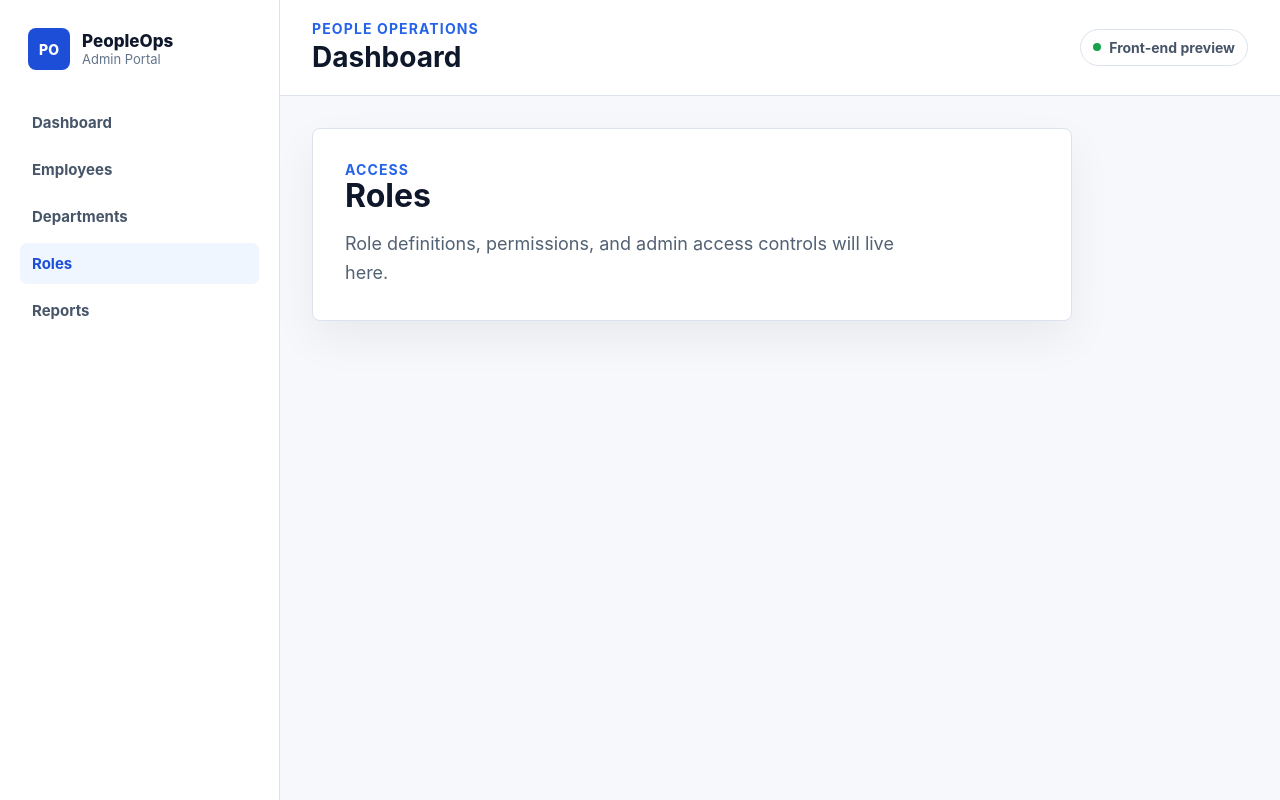
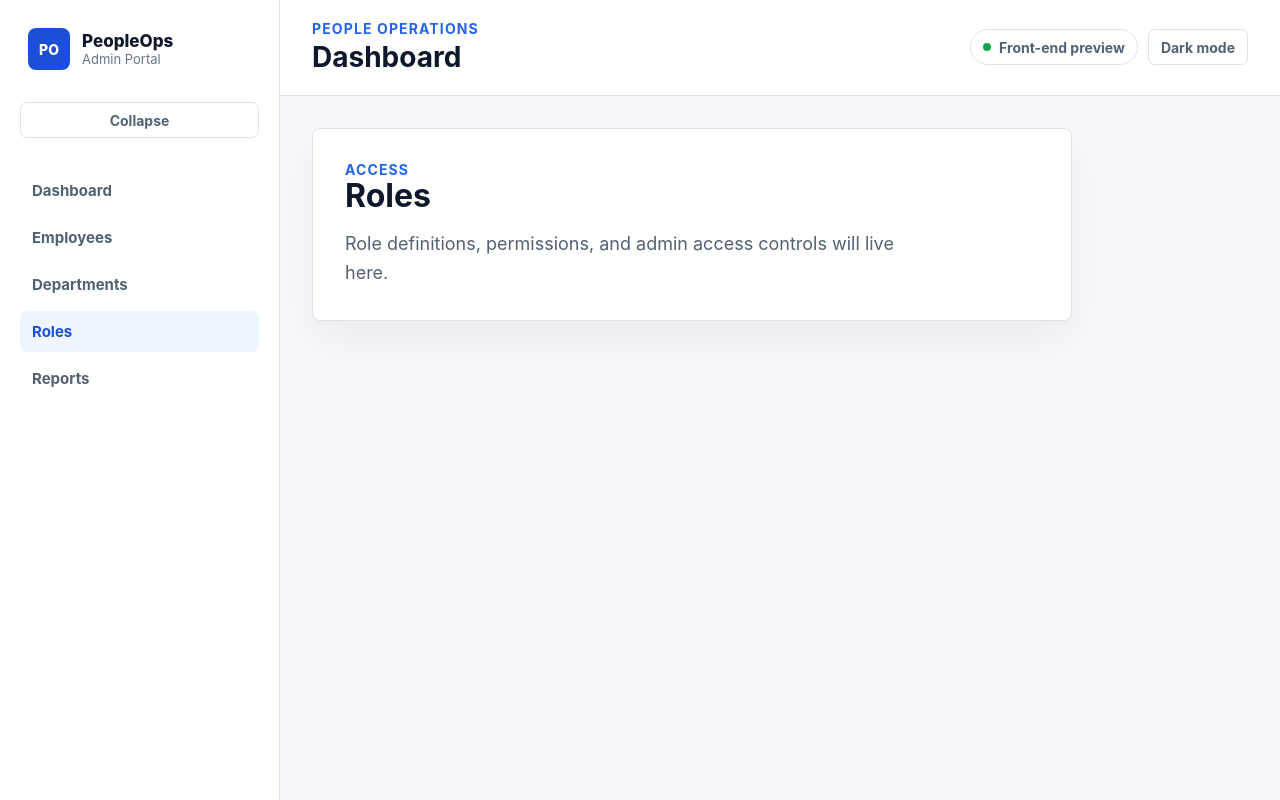
Before and after one commit to milanNbg/peopleops-admin-portal, a React (Vite) app: page /roles in a window 1280 px wide. Built offline with nearby package versions, Linux system fonts and the light colour scheme.

Commit message:
Add UI preferences context

```diff
--- a/src/App.scss
+++ b/src/App.scss
@@ -2,8 +2,13 @@
   min-height: 100vh;
   display: grid;
   grid-template-columns: 280px 1fr;
-  background: #f6f8fb;
-  color: #172033;
+  background: var(--color-page-bg);
+  color: var(--color-text);
+  transition: grid-template-columns 0.2s ease;
+}
+
+.app-shell.sidebar-collapsed {
+  grid-template-columns: 96px 1fr;
 }
 
 .sidebar {
@@ -11,8 +16,13 @@
   flex-direction: column;
   gap: 32px;
   padding: 28px 20px;
-  border-right: 1px solid #dce3ee;
-  background: #ffffff;
+  border-right: 1px solid var(--color-border);
+  background: var(--color-surface);
+}
+
+.sidebar-collapsed .sidebar {
+  align-items: center;
+  padding: 28px 14px;
 }
 
 .brand {
@@ -22,14 +32,18 @@
   padding: 0 8px;
 }
 
+.sidebar-collapsed .brand {
+  padding: 0;
+}
+
 .brand-mark {
   display: grid;
   width: 42px;
   height: 42px;
   place-items: center;
   border-radius: 8px;
-  background: #1d4ed8;
-  color: #ffffff;
+  background: var(--color-accent-strong);
+  color: var(--color-on-accent);
   font-size: 14px;
   font-weight: 800;
 }
@@ -42,14 +56,53 @@
 }
 
 .brand-name {
-  color: #0f172a;
+  color: var(--color-heading);
   font-size: 17px;
   font-weight: 800;
 }
 
 .brand-subtitle {
-  color: #64748b;
+  color: var(--color-subtle);
   font-size: 13px;
+}
+
+.sidebar-collapsed .brand-copy {
+  display: none;
+}
+
+.sidebar-toggle,
+.theme-toggle {
+  min-height: 36px;
+  border: 1px solid var(--color-border);
+  border-radius: 7px;
+  color: var(--color-muted);
+  font: inherit;
+  font-size: 14px;
+  font-weight: 750;
+  background: var(--color-surface);
+  cursor: pointer;
+}
+
+.sidebar-toggle {
+  width: 100%;
+  padding: 0 12px;
+}
+
+.theme-toggle {
+  padding: 0 12px;
+}
+
+.sidebar-toggle:hover,
+.sidebar-toggle:focus-visible,
+.theme-toggle:hover,
+.theme-toggle:focus-visible {
+  border-color: var(--color-accent);
+  color: var(--color-accent-strong);
+}
+
+.sidebar-collapsed .sidebar-toggle {
+  padding: 0;
+  font-size: 12px;
 }
 
 .sidebar-nav {
@@ -57,20 +110,43 @@
   gap: 6px;
 }
 
+.sidebar-collapsed .sidebar-nav {
+  width: 100%;
+}
+
 .nav-link {
-  display: block;
+  display: flex;
+  align-items: center;
+  gap: 10px;
   padding: 11px 12px;
   border-radius: 7px;
-  color: #475569;
+  color: var(--color-muted);
   font-size: 15px;
   font-weight: 650;
   text-decoration: none;
 }
 
+.nav-initial {
+  display: none;
+}
+
+.sidebar-collapsed .nav-link {
+  justify-content: center;
+  padding: 11px 0;
+}
+
+.sidebar-collapsed .nav-initial {
+  display: inline;
+}
+
+.sidebar-collapsed .nav-label {
+  display: none;
+}
+
 .nav-link:hover,
 .nav-link.active {
-  background: #eff6ff;
-  color: #1d4ed8;
+  background: var(--color-accent-soft);
+  color: var(--color-accent-strong);
 }
 
 .workspace {
@@ -86,13 +162,13 @@
   justify-content: space-between;
   gap: 24px;
   padding: 20px 32px;
-  border-bottom: 1px solid #dce3ee;
-  background: #ffffff;
+  border-bottom: 1px solid var(--color-border);
+  background: var(--color-surface);
 }
 
 .top-header h1 {
   margin: 4px 0 0;
-  color: #0f172a;
+  color: var(--color-heading);
   font-size: 28px;
   line-height: 1.2;
 }
@@ -100,21 +176,28 @@
 .header-actions {
   display: inline-flex;
   align-items: center;
+  gap: 10px;
+}
+
+.workspace-status {
+  display: inline-flex;
+  align-items: center;
   gap: 8px;
-  padding: 9px 12px;
-  border: 1px solid #dce3ee;
+  min-height: 36px;
+  padding: 0 12px;
+  border: 1px solid var(--color-border);
   border-radius: 999px;
-  color: #475569;
+  color: var(--color-muted);
   font-size: 14px;
   font-weight: 650;
-  background: #ffffff;
+  background: var(--color-surface);
 }
 
 .status-dot {
   width: 8px;
   height: 8px;
   border-radius: 999px;
-  background: #16a34a;
+  background: var(--color-success);
 }
 
 .main-content {
@@ -135,20 +218,20 @@
 .welcome-panel {
   max-width: 760px;
   padding: 32px;
-  border: 1px solid #dce3ee;
+  border: 1px solid var(--color-border);
   border-radius: 8px;
-  background: #ffffff;
-  box-shadow: 0 18px 45px rgba(15, 23, 42, 0.06);
+  background: var(--color-surface);
+  box-shadow: var(--shadow-panel);
   text-align: left;
 }
 
 .placeholder-page {
   max-width: 760px;
   padding: 32px;
-  border: 1px solid #dce3ee;
+  border: 1px solid var(--color-border);
   border-radius: 8px;
-  background: #ffffff;
-  box-shadow: 0 18px 45px rgba(15, 23, 42, 0.06);
+  background: var(--color-surface);
+  box-shadow: var(--shadow-panel);
 }
 
 .metric-grid {
@@ -159,10 +242,10 @@
 
 .metric-card,
 .dashboard-card {
-  border: 1px solid #dce3ee;
+  border: 1px solid var(--color-border);
   border-radius: 8px;
-  background: #ffffff;
-  box-shadow: 0 12px 32px rgba(15, 23, 42, 0.05);
+  background: var(--color-surface);
+  box-shadow: var(--shadow-card);
 }
 
 .metric-card {
@@ -176,7 +259,7 @@
 }
 
 .metric-label {
-  color: #64748b;
+  color: var(--color-subtle);
   font-size: 14px;
   font-weight: 650;
 }
@@ -184,14 +267,14 @@
 .metric-value {
   display: block;
   margin-top: 10px;
-  color: #0f172a;
+  color: var(--color-heading);
   font-size: 30px;
   line-height: 1;
 }
 
 .metric-trend {
   margin-top: 10px;
-  color: #2563eb;
+  color: var(--color-accent);
   font-size: 13px;
   font-weight: 700;
 }
@@ -211,34 +294,34 @@
   justify-items: start;
   gap: 10px;
   padding: 24px;
-  border: 1px solid #dce3ee;
+  border: 1px solid var(--color-border);
   border-radius: 8px;
-  background: #ffffff;
-  box-shadow: 0 12px 32px rgba(15, 23, 42, 0.05);
+  background: var(--color-surface);
+  box-shadow: var(--shadow-card);
 }
 
 .state-card p {
   margin: 0;
-  color: #526173;
+  color: var(--color-muted);
   font-size: 15px;
 }
 
 .state-card h3 {
   margin: 0;
-  color: #0f172a;
+  color: var(--color-heading);
   font-size: 18px;
 }
 
 .state-card-error {
-  border-color: #fecaca;
-  background: #fffafa;
+  border-color: var(--color-danger-border);
+  background: var(--color-danger-surface);
 }
 
 .loading-indicator {
   width: 28px;
   height: 28px;
-  border: 3px solid #dbeafe;
-  border-top-color: #2563eb;
+  border: 3px solid var(--color-focus);
+  border-top-color: var(--color-accent);
   border-radius: 999px;
   animation: spin 0.8s linear infinite;
 }
@@ -249,7 +332,7 @@
 
 .section-heading h3 {
   margin: 4px 0 0;
-  color: #0f172a;
+  color: var(--color-heading);
   font-size: 20px;
   line-height: 1.25;
 }
@@ -264,12 +347,12 @@
   align-items: center;
   justify-content: space-between;
   gap: 16px;
-  color: #526173;
+  color: var(--color-muted);
   font-size: 15px;
 }
 
 .overview-row strong {
-  color: #0f172a;
+  color: var(--color-heading);
 }
 
 .activity-list {
@@ -284,12 +367,12 @@
   display: grid;
   grid-template-columns: 52px 1fr;
   gap: 12px;
-  color: #526173;
+  color: var(--color-muted);
   font-size: 15px;
 }
 
 .activity-list span {
-  color: #2563eb;
+  color: var(--color-accent);
   font-weight: 800;
 }
 
@@ -303,20 +386,20 @@
   grid-template-columns: minmax(180px, 1.3fr) repeat(2, minmax(110px, 0.7fr)) minmax(160px, 1fr);
   min-width: 680px;
   padding: 14px 0;
-  border-top: 1px solid #e8edf5;
-  color: #526173;
+  border-top: 1px solid var(--color-border-soft);
+  color: var(--color-muted);
   font-size: 15px;
 }
 
 .department-row span:first-child {
-  color: #0f172a;
+  color: var(--color-heading);
   font-weight: 750;
 }
 
 .department-row-header {
   padding-top: 0;
   border-top: 0;
-  color: #64748b;
+  color: var(--color-subtle);
   font-size: 13px;
   font-weight: 800;
   text-transform: uppercase;
@@ -334,8 +417,8 @@
     minmax(150px, 1fr) minmax(120px, 0.8fr);
   min-width: 860px;
   padding: 14px 0;
-  border-top: 1px solid #e8edf5;
-  color: #526173;
+  border-top: 1px solid var(--color-border-soft);
+  color: var(--color-muted);
   font-size: 15px;
 }
 
@@ -345,14 +428,14 @@
 }
 
 .departments-row span:first-child {
-  color: #0f172a;
+  color: var(--color-heading);
   font-weight: 750;
 }
 
 .departments-row-header {
   padding-top: 0;
   border-top: 0;
-  color: #64748b;
+  color: var(--color-subtle);
   font-size: 13px;
   font-weight: 800;
   text-transform: uppercase;
@@ -370,18 +453,18 @@
 }
 
 .department-status-active {
-  color: #166534;
-  background: #dcfce7;
+  color: var(--color-success-text);
+  background: var(--color-success-soft);
 }
 
 .department-status-hiring {
-  color: #1d4ed8;
-  background: #dbeafe;
+  color: var(--color-accent-strong);
+  background: var(--color-focus);
 }
 
 .department-status-planning {
-  color: #92400e;
-  background: #fef3c7;
+  color: var(--color-warning-text);
+  background: var(--color-warning-soft);
 }
 
 .status-badge {
@@ -396,22 +479,22 @@
 }
 
 .status-badge-active {
-  color: #166534;
-  background: #dcfce7;
+  color: var(--color-success-text);
+  background: var(--color-success-soft);
 }
 
 .status-badge-inactive {
-  color: #475569;
-  background: #e2e8f0;
+  color: var(--color-muted);
+  background: var(--color-neutral-soft);
 }
 
 .status-badge-on-leave {
-  color: #92400e;
-  background: #fef3c7;
+  color: var(--color-warning-text);
+  background: var(--color-warning-soft);
 }
 
 .eyebrow {
-  color: #2563eb;
+  color: var(--color-accent);
   font-size: 14px;
   font-weight: 700;
   letter-spacing: 0.08em;
@@ -420,7 +503,7 @@
 
 h2 {
   margin: 0;
-  color: #0f172a;
+  color: var(--color-heading);
   font-size: 32px;
   line-height: 1.15;
 }
@@ -428,7 +511,7 @@ h2 {
 .intro {
   max-width: 560px;
   margin: 16px 0 0;
-  color: #526173;
+  color: var(--color-muted);
   font-size: 18px;
   line-height: 1.6;
 }
@@ -444,10 +527,29 @@ h2 {
     grid-template-columns: 1fr;
   }
 
+  .app-shell.sidebar-collapsed {
+    grid-template-columns: 1fr;
+  }
+
   .sidebar {
     gap: 18px;
+    align-items: stretch;
     border-right: 0;
-    border-bottom: 1px solid #dce3ee;
+    border-bottom: 1px solid var(--color-border);
+  }
+
+  .sidebar-collapsed .sidebar {
+    align-items: stretch;
+    padding: 28px 20px;
+  }
+
+  .sidebar-collapsed .brand-copy,
+  .sidebar-collapsed .nav-label {
+    display: block;
+  }
+
+  .sidebar-collapsed .nav-initial {
+    display: none;
   }
 
   .sidebar-nav {
@@ -456,14 +558,27 @@ h2 {
     padding-bottom: 2px;
   }
 
+  .sidebar-collapsed .sidebar-nav {
+    width: auto;
+  }
+
   .nav-link {
     white-space: nowrap;
+  }
+
+  .sidebar-collapsed .nav-link {
+    justify-content: flex-start;
+    padding: 11px 12px;
   }
 
   .top-header {
     align-items: flex-start;
     flex-direction: column;
     padding: 24px;
+  }
+
+  .header-actions {
+    flex-wrap: wrap;
   }
 
   .main-content {
--- a/src/App.tsx
+++ b/src/App.tsx
@@ -4,12 +4,14 @@ import { AppLayout } from './components/layout/AppLayout'
 import { MainContent } from './components/layout/MainContent'
 import { Sidebar } from './components/layout/Sidebar'
 import { Topbar } from './components/layout/Topbar'
+import { AppUiProvider } from './context/AppUiContext'
 import { navigationItems } from './data/navigation'
 import { AppRoutes } from './routes/AppRoutes'
 
 function App() {
   return (
     <BrowserRouter>
+      <AppUiProvider>
         <AppLayout
           sidebar={<Sidebar navigationItems={navigationItems} />}
           topbar={<Topbar />}
@@ -18,6 +20,7 @@ function App() {
             <AppRoutes />
           </MainContent>
         </AppLayout>
+      </AppUiProvider>
     </BrowserRouter>
   )
 }
--- a/src/components/layout/AppLayout.tsx
+++ b/src/components/layout/AppLayout.tsx
@@ -1,4 +1,5 @@
 import type { ReactNode } from 'react'
+import { useAppUi } from '../../context/AppUiContext'
 
 type AppLayoutProps = {
   children: ReactNode
@@ -6,9 +7,13 @@ type AppLayoutProps = {
   topbar: ReactNode
 }
 
-export function AppLayout({ children, sidebar, topbar }: AppLayoutProps) {
+export const AppLayout = ({ children, sidebar, topbar }: AppLayoutProps) => {
+  const { isSidebarCollapsed } = useAppUi()
+
   return (
-    <div className="app-shell">
+    <div
+      className={`app-shell${isSidebarCollapsed ? ' sidebar-collapsed' : ''}`}
+    >
       {sidebar}
 
       <div className="workspace">
--- a/src/components/layout/Sidebar.tsx
+++ b/src/components/layout/Sidebar.tsx
@@ -1,21 +1,41 @@
 import { NavLink } from 'react-router-dom'
+import { useAppUi } from '../../context/AppUiContext'
 import type { NavigationItem } from '../../data/navigation'
 
 type SidebarProps = {
   navigationItems: NavigationItem[]
 }
 
-export const Sidebar = ({ navigationItems }: SidebarProps) => (
+const getNavigationInitial = (label: string) => label.charAt(0)
+
+export const Sidebar = ({ navigationItems }: SidebarProps) => {
+  const { isSidebarCollapsed, toggleSidebar } = useAppUi()
+
+  return (
     <aside className="sidebar" aria-label="Primary navigation">
       <div className="brand">
         <div className="brand-mark" aria-hidden="true">
           PO
         </div>
-      <div>
+        <div className="brand-copy">
           <p className="brand-name">PeopleOps</p>
           <p className="brand-subtitle">Admin Portal</p>
         </div>
       </div>
+
+      <button
+        className="sidebar-toggle"
+        type="button"
+        onClick={toggleSidebar}
+        aria-expanded={!isSidebarCollapsed}
+        aria-label={
+          isSidebarCollapsed
+            ? 'Expand sidebar navigation'
+            : 'Collapse sidebar navigation'
+        }
+      >
+        {isSidebarCollapsed ? 'Expand' : 'Collapse'}
+      </button>
 
       <nav className="sidebar-nav">
         {navigationItems.map((item) => (
@@ -25,11 +45,16 @@ export const Sidebar = ({ navigationItems }: SidebarProps) => (
             }
             end={item.path === '/dashboard'}
             key={item.label}
+            title={isSidebarCollapsed ? item.label : undefined}
             to={item.path}
           >
-          {item.label}
+            <span className="nav-initial" aria-hidden="true">
+              {getNavigationInitial(item.label)}
+            </span>
+            <span className="nav-label">{item.label}</span>
           </NavLink>
         ))}
       </nav>
     </aside>
   )
+}
--- a/src/components/layout/Topbar.tsx
+++ b/src/components/layout/Topbar.tsx
@@ -1,4 +1,9 @@
-export function Topbar() {
+import { useAppUi } from '../../context/AppUiContext'
+
+export const Topbar = () => {
+  const { themeMode, toggleTheme } = useAppUi()
+  const nextThemeLabel = themeMode === 'light' ? 'Dark mode' : 'Light mode'
+
   return (
     <header className="top-header">
       <div>
@@ -6,9 +11,19 @@ export function Topbar() {
         <h1>Dashboard</h1>
       </div>
 
-      <div className="header-actions" aria-label="Current workspace">
-        <span className="status-dot" aria-hidden="true"></span>
-        <span>Front-end preview</span>
+      <div className="header-actions">
+        <div className="workspace-status" aria-label="Current workspace">
+          <span className="status-dot" aria-hidden="true"></span>
+          <span>Front-end preview</span>
+        </div>
+        <button
+          className="theme-toggle"
+          type="button"
+          onClick={toggleTheme}
+          aria-label={`Switch to ${nextThemeLabel}`}
+        >
+          {nextThemeLabel}
+        </button>
       </div>
     </header>
   )
--- /dev/null
+++ b/src/context/AppUiContext.tsx
@@ -0,0 +1,106 @@
+import {
+  createContext,
+  useContext,
+  useEffect,
+  useMemo,
+  useReducer,
+  type ReactNode,
+} from 'react'
+
+type ThemeMode = 'light' | 'dark'
+
+type AppUiState = {
+  isSidebarCollapsed: boolean
+  themeMode: ThemeMode
+}
+
+type AppUiAction =
+  | { type: 'toggleSidebar' }
+  | { type: 'toggleTheme' }
+
+type AppUiContextValue = AppUiState & {
+  toggleSidebar: () => void
+  toggleTheme: () => void
+}
+
+type AppUiProviderProps = {
+  children: ReactNode
+}
+
+const themeStorageKey = 'peopleops-theme-mode'
+
+const getInitialThemeMode = (): ThemeMode => {
+  try {
+    const storedTheme = globalThis.localStorage?.getItem(themeStorageKey)
+
+    return storedTheme === 'dark' ? 'dark' : 'light'
+  } catch {
+    return 'light'
+  }
+}
+
+const appUiReducer = (
+  state: AppUiState,
+  action: AppUiAction,
+): AppUiState => {
+  switch (action.type) {
+    case 'toggleSidebar':
+      return {
+        ...state,
+        isSidebarCollapsed: !state.isSidebarCollapsed,
+      }
+    case 'toggleTheme':
+      return {
+        ...state,
+        themeMode: state.themeMode === 'light' ? 'dark' : 'light',
+      }
+  }
+}
+
+const AppUiContext = createContext<AppUiContextValue | null>(null)
+
+export const AppUiProvider = ({ children }: AppUiProviderProps) => {
+  const [state, dispatch] = useReducer(
+    appUiReducer,
+    { isSidebarCollapsed: false, themeMode: 'light' },
+    (initialState) => ({
+      ...initialState,
+      themeMode: getInitialThemeMode(),
+    }),
+  )
+
+  useEffect(() => {
+    document.documentElement.dataset.theme = state.themeMode
+
+    try {
+      localStorage.setItem(themeStorageKey, state.themeMode)
+    } catch {
+      // Theme still applies for the current session if persistence is unavailable.
+    }
+  }, [state.themeMode])
+
+  const contextValue = useMemo(
+    () => ({
+      ...state,
+      toggleSidebar: () => dispatch({ type: 'toggleSidebar' }),
+      toggleTheme: () => dispatch({ type: 'toggleTheme' }),
+    }),
+    [state],
+  )
+
+  return (
+    <AppUiContext.Provider value={contextValue}>
+      {children}
+    </AppUiContext.Provider>
+  )
+}
+
+export const useAppUi = () => {
+  const context = useContext(AppUiContext)
+
+  if (!context) {
+    throw new Error('useAppUi must be used within an AppUiProvider')
+  }
+
+  return context
+}
--- a/src/index.scss
+++ b/src/index.scss
@@ -2,12 +2,65 @@
   font-family:
     Inter, ui-sans-serif, system-ui, -apple-system, BlinkMacSystemFont, 'Segoe UI',
     sans-serif;
-  color: #172033;
-  background: #f6f8fb;
+  color: var(--color-text);
+  background: var(--color-page-bg);
+  color-scheme: light;
   font-synthesis: none;
   text-rendering: optimizeLegibility;
   -webkit-font-smoothing: antialiased;
   -moz-osx-font-smoothing: grayscale;
+  --color-page-bg: #f6f8fb;
+  --color-surface: #ffffff;
+  --color-surface-muted: #f8fafc;
+  --color-border: #dce3ee;
+  --color-border-soft: #e8edf5;
+  --color-text: #172033;
+  --color-muted: #526173;
+  --color-subtle: #64748b;
+  --color-heading: #0f172a;
+  --color-accent: #2563eb;
+  --color-accent-strong: #1d4ed8;
+  --color-accent-soft: #eff6ff;
+  --color-on-accent: #ffffff;
+  --color-focus: #dbeafe;
+  --color-success: #16a34a;
+  --color-success-text: #166534;
+  --color-success-soft: #dcfce7;
+  --color-warning-text: #92400e;
+  --color-warning-soft: #fef3c7;
+  --color-neutral-soft: #e2e8f0;
+  --color-danger-border: #fecaca;
+  --color-danger-surface: #fffafa;
+  --shadow-panel: 0 18px 45px rgba(15, 23, 42, 0.06);
+  --shadow-card: 0 12px 32px rgba(15, 23, 42, 0.05);
+}
+
+:root[data-theme='dark'] {
+  color-scheme: dark;
+  --color-page-bg: #0f172a;
+  --color-surface: #111827;
+  --color-surface-muted: #1f2937;
+  --color-border: #334155;
+  --color-border-soft: #263244;
+  --color-text: #e5e7eb;
+  --color-muted: #cbd5e1;
+  --color-subtle: #94a3b8;
+  --color-heading: #f8fafc;
+  --color-accent: #60a5fa;
+  --color-accent-strong: #93c5fd;
+  --color-accent-soft: #172554;
+  --color-on-accent: #0f172a;
+  --color-focus: #1d4ed8;
+  --color-success: #22c55e;
+  --color-success-text: #bbf7d0;
+  --color-success-soft: #14532d;
+  --color-warning-text: #fde68a;
+  --color-warning-soft: #78350f;
+  --color-neutral-soft: #334155;
+  --color-danger-border: #7f1d1d;
+  --color-danger-surface: #2a1216;
+  --shadow-panel: 0 18px 45px rgba(0, 0, 0, 0.22);
+  --shadow-card: 0 12px 32px rgba(0, 0, 0, 0.2);
 }
 
 #root {
@@ -16,6 +69,7 @@
 
 body {
   margin: 0;
+  background: var(--color-page-bg);
 }
 
 * {
```
Also changed, not shown: src/features/employees/EmployeesPage.scss (+31 -31 lines). Lines whose indentation alone changed are shown as unchanged.
